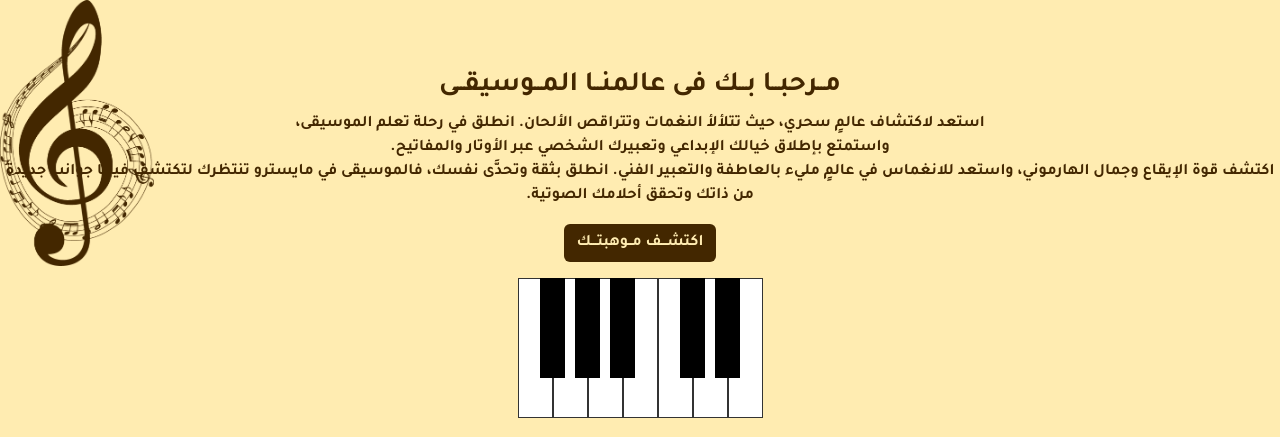
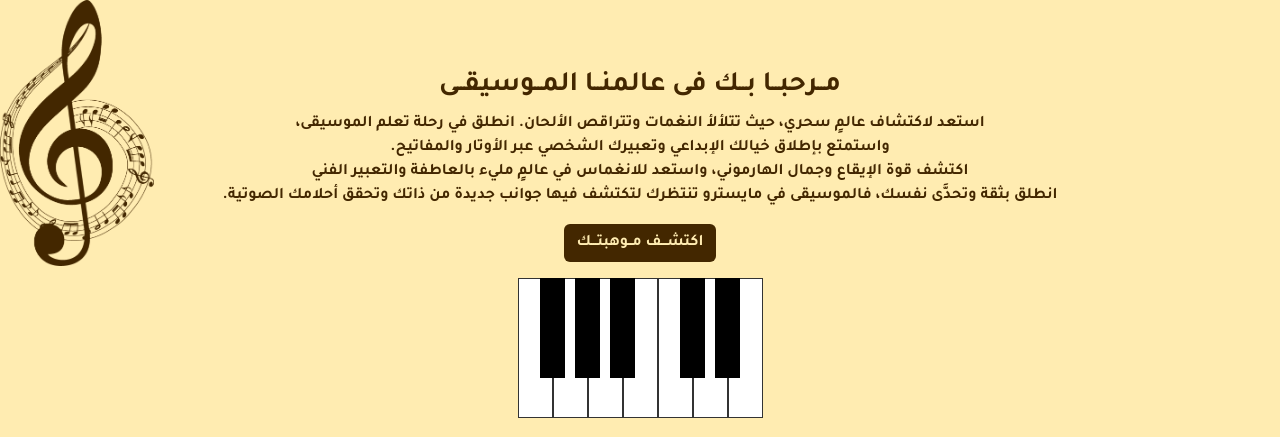
Before and after one commit to zahraaMeky/SauidiMustro, a Django app: page /contact/ in a window 1280 px wide. Shown: the part 73-510 px from the top of the page. Run offline with Django 4.2, Linux system fonts and the light colour scheme; parts of the project's set-up code (start-up, migrations or seed data) failed here and were passed over; some libraries are stand-ins or nearby versions; some web fonts are replaced.

Commit message:
Update slider.html

```diff
--- a/templates/slider/slider.html
+++ b/templates/slider/slider.html
@@ -10,7 +10,10 @@
                   واستمتع بإطلاق خيالك الإبداعي وتعبيرك الشخصي عبر الأوتار والمفاتيح.
             </p>
             <p class="m-0">
-                  اكتشف قوة الإيقاع وجمال الهارموني، واستعد للانغماس في عالمٍ مليء بالعاطفة والتعبير الفني. انطلق بثقة وتحدَّى نفسك، فالموسيقى في مايسترو تنتظرك لتكتشف فيها جوانب جديدة من ذاتك وتحقق أحلامك الصوتية.
+                  اكتشف قوة الإيقاع وجمال الهارموني، واستعد للانغماس في عالمٍ مليء بالعاطفة والتعبير الفني
+            </p>
+            <p class="m-0">
+                  انطلق بثقة وتحدَّى نفسك، فالموسيقى في مايسترو تنتظرك لتكتشف فيها جوانب جديدة من ذاتك وتحقق أحلامك الصوتية.
             </p>
       </div>
       <a class="btn descoverbtn my-3 " href="{%url 'contact' %}">اكتشـــف مــوهبتـــك</a>
```
